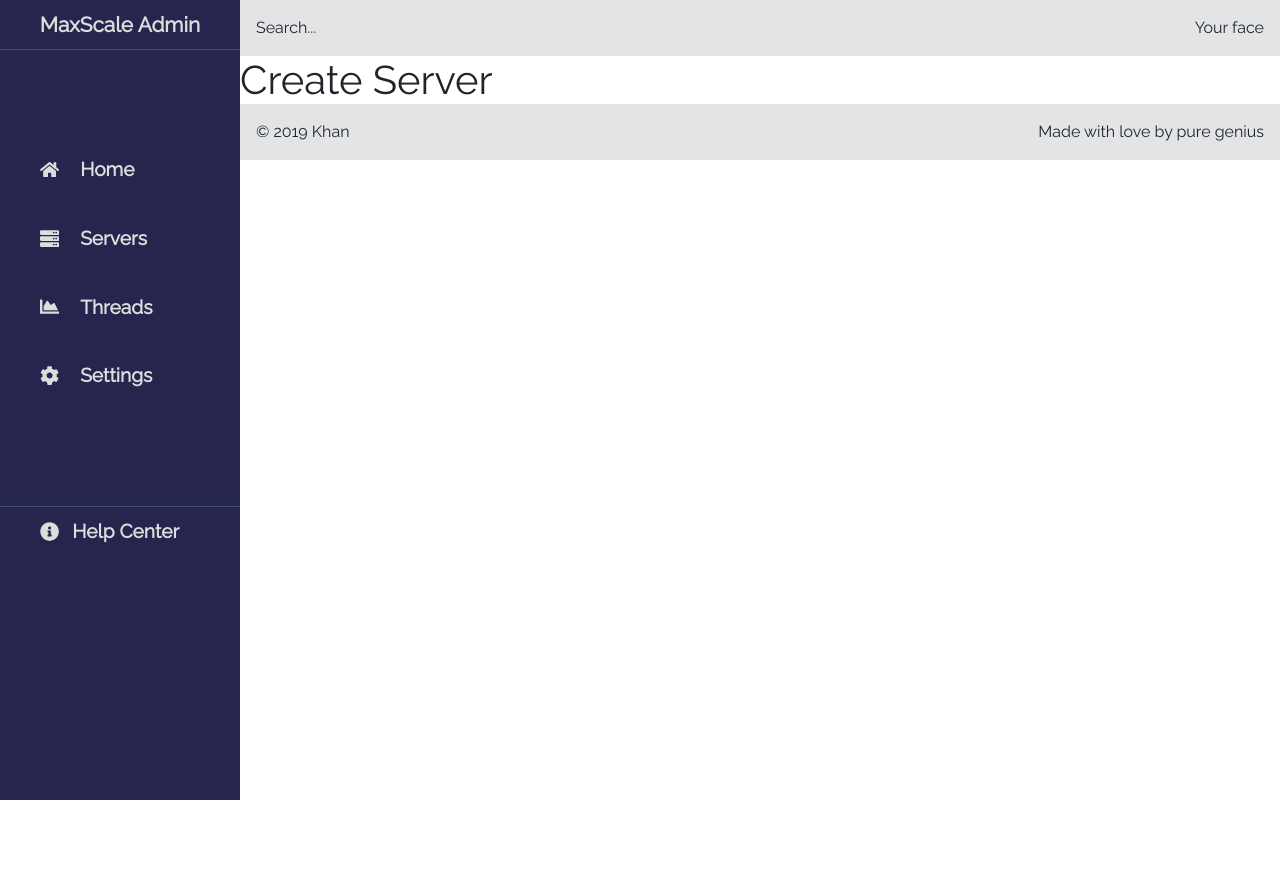
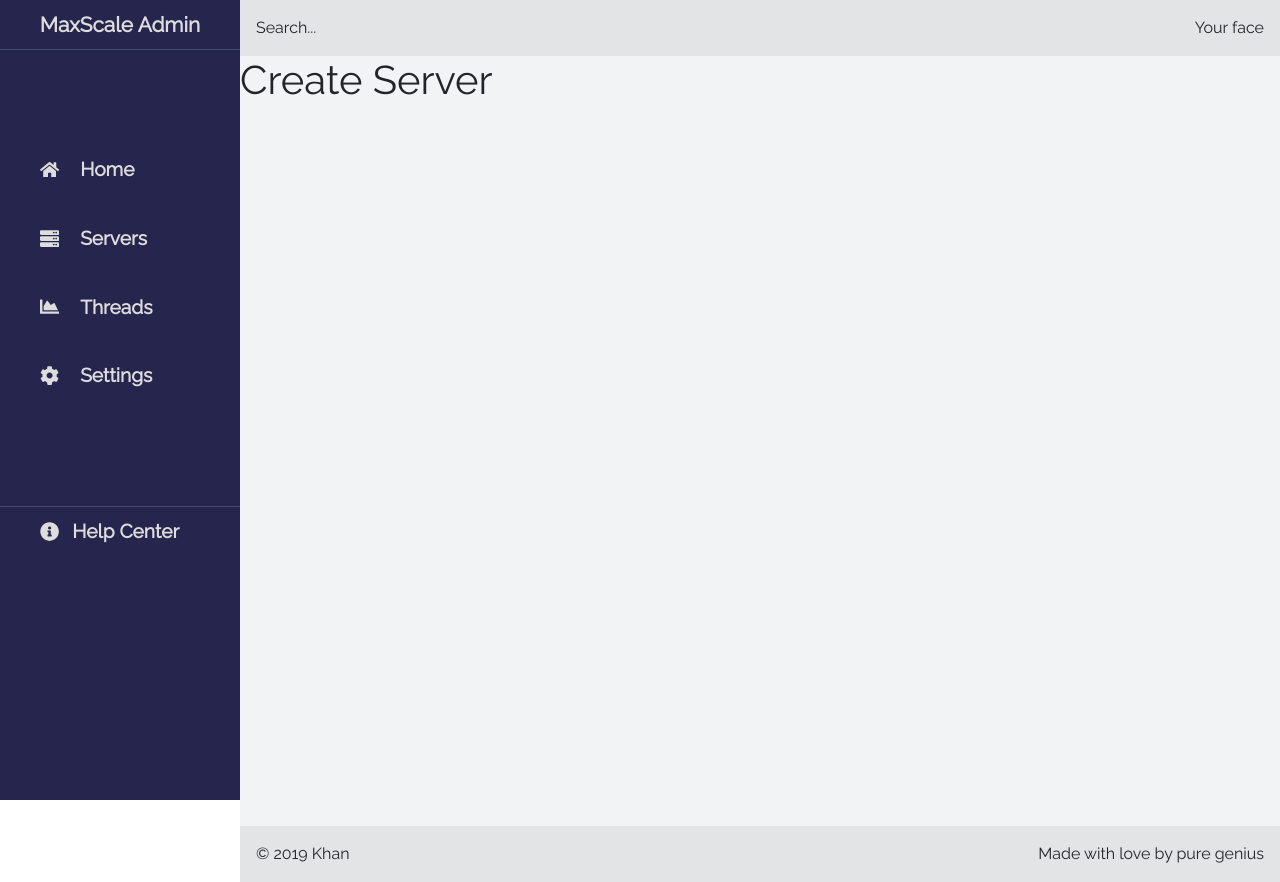
Before and after one commit to UmerSharif/admin-dashboard, a React (Create React App) app: page /createserver in a window 1280 px wide. Before the commit the page ends 800 px from the top, so only its background shows below. Built offline with nearby package versions, Linux system fonts and the light colour scheme.

Commit message:
styling create server component

```diff
--- a/src/components/Accordian/Accordian.scss
+++ b/src/components/Accordian/Accordian.scss
@@ -93,5 +93,6 @@ $dark-color: #26254d;
     font-size: 1.4rem;
     color: #e12c51;
     font-weight: 600;
+    margin-left: 7px;
   }
 }
--- a/src/components/CreateServer.js
+++ b/src/components/CreateServer.js
@@ -2,7 +2,7 @@ import React from "react";
 import "./CreateServer.scss";
 export default function CreateServer() {
   return (
-    <div>
+    <div className="create__server">
       <h1>Create Server</h1>
     </div>
   );
--- a/src/components/CreateServer.scss
+++ b/src/components/CreateServer.scss
@@ -0,0 +1,7 @@
+$app-background-color: #f2f3f5;
+.create__server {
+  height: 96.3%;
+  background-color: $app-background-color;
+  overflow: auto;
+  width: 100%;
+}
--- a/src/components/Sidenav.scss
+++ b/src/components/Sidenav.scss
@@ -1,8 +1,4 @@
 .sidenav {
-  // display: flex; /* Will be hidden on mobile */
-  // flex-direction: column;
-  // grid-area: sidenav;
-  // background-color: #394263;
   width: 15rem;
   height: 100vh;
   position: fixed;
--- a/src/pages/ServerDetail.js
+++ b/src/pages/ServerDetail.js
@@ -100,7 +100,7 @@ export default function ServerDetail() {
           <div className="main-header__heading">Hello User</div>
           <div className="main-header__updates">Recent Items</div>
         </div>
-        <div className="create__server">
+        <div className="create__server__link">
           <NavLink to="/createserver" activeClassName="active">
             <FaPlus className="fa__icons" /> <span>Server</span>
           </NavLink>
--- a/src/pages/ServerDetail.scss
+++ b/src/pages/ServerDetail.scss
@@ -29,7 +29,7 @@ $app-background-color: #f2f3f5;
 
 //create button style
 
-.create__server {
+.create__server__link {
   display: flex;
   justify-content: center;
   align-content: center;
```
